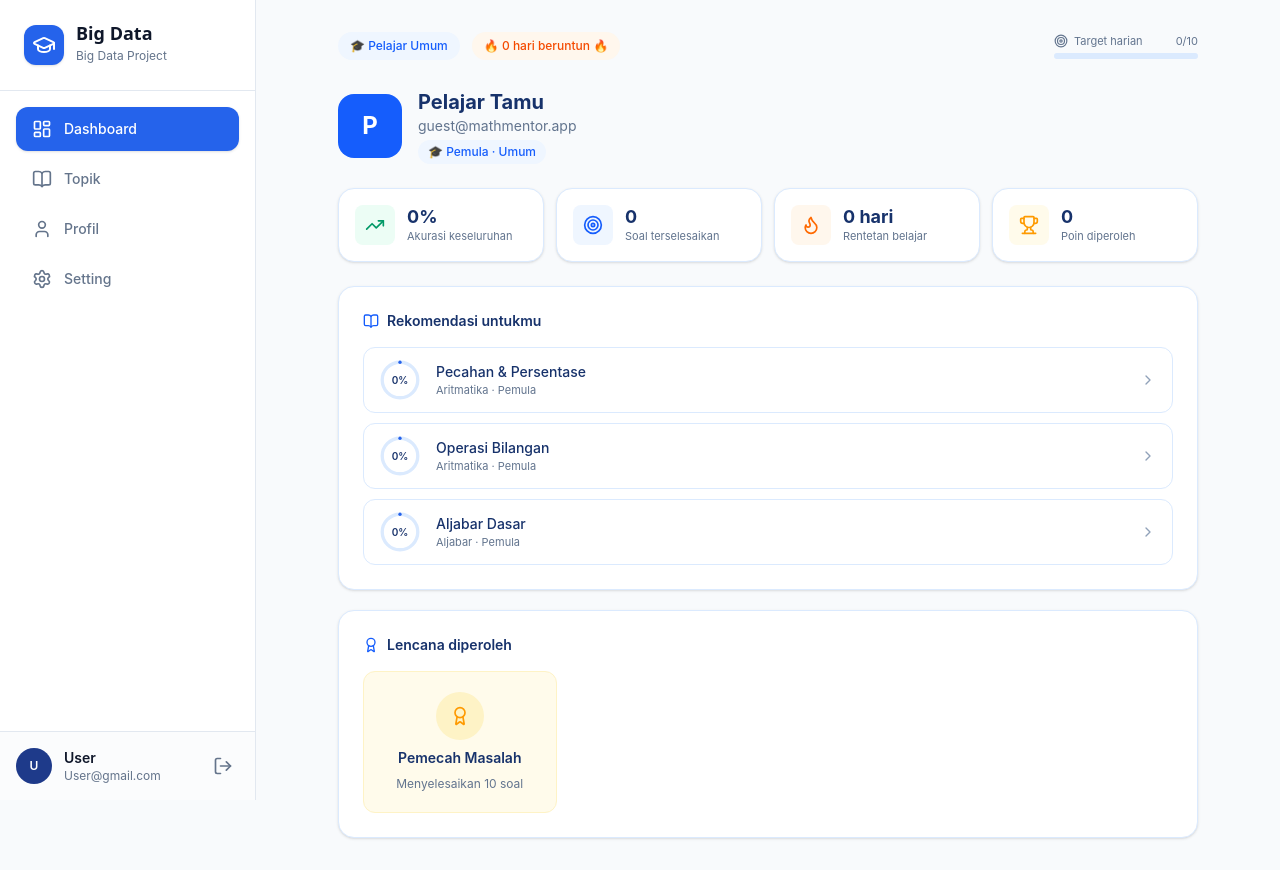
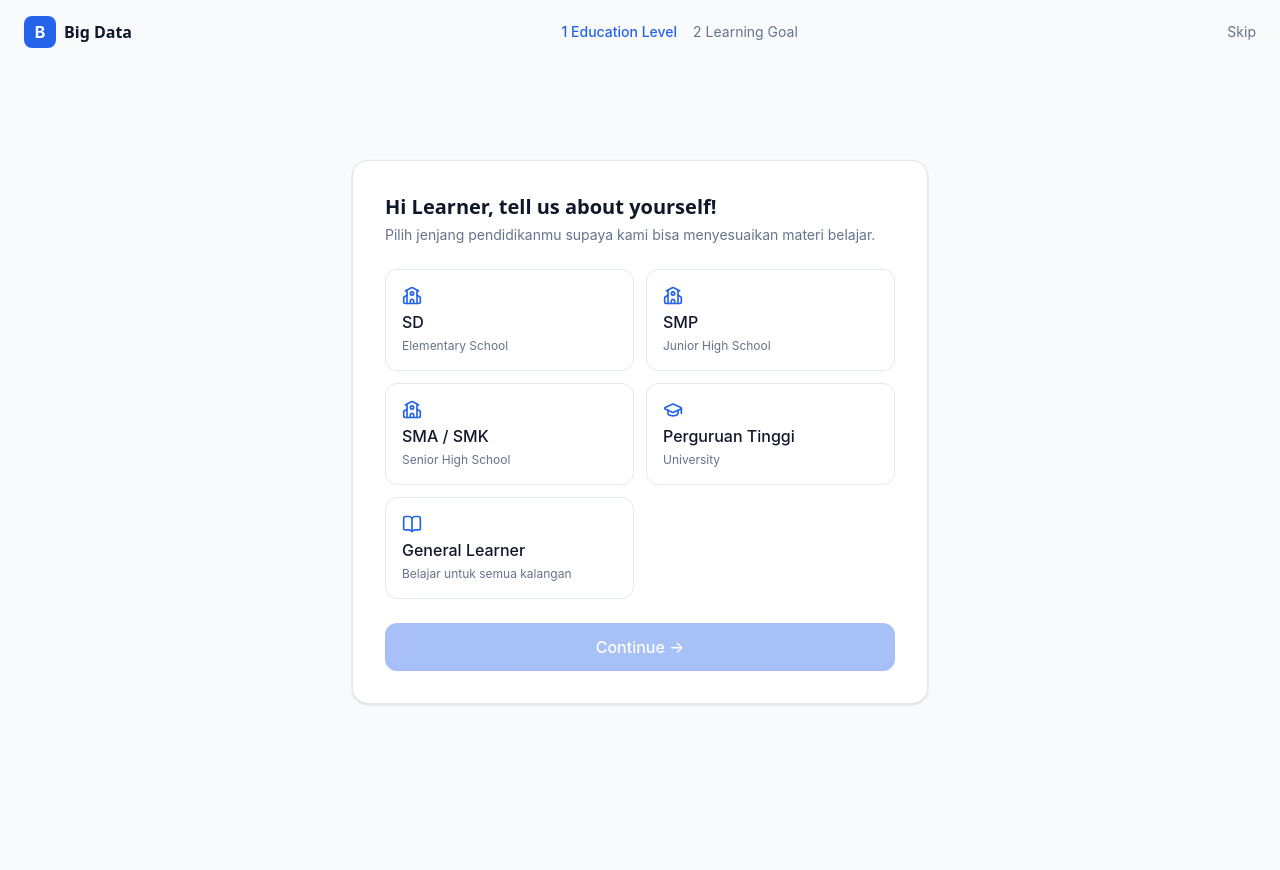
Before and after one commit to Project-Big-Data-26/Project_Nolla, a React (Vite) app in the folder frontend/: page / in a window 1280 px wide. After the commit the page ends 800 px from the top, so only its background shows below. Built offline with nearby package versions, Linux system fonts and the light colour scheme.

Commit message:
Add personalization wizard onboarding

```diff
--- a/frontend/src/App.jsx
+++ b/frontend/src/App.jsx
@@ -1,6 +1,14 @@
+import { useState } from "react";
+import PersonalizationWizard from "./pages/PersonalizationWizard";
 import PersonalizationProfile from "./pages/PersonalizationProfile";
 
 function App() {
+  const [onboardingDone, setOnboardingDone] = useState(false);
+
+  if (!onboardingDone) {
+    return <PersonalizationWizard onFinish={() => setOnboardingDone(true)} />;
+  }
+
   return <PersonalizationProfile />;
 }
 
--- /dev/null
+++ b/frontend/src/pages/PersonalizationWizard.jsx
@@ -0,0 +1,154 @@
+import { useState } from 'react'
+import {
+    School,
+    GraduationCap,
+    BookOpen,
+    TrendingUp,
+    Lightbulb,
+    Target,
+    Brain,
+    Briefcase,
+} from 'lucide-react'
+
+const educationOptions = [
+    { id: 'sd', label: 'SD', desc: 'Elementary School', icon: School },
+    { id: 'smp', label: 'SMP', desc: 'Junior High School', icon: School },
+    { id: 'sma', label: 'SMA / SMK', desc: 'Senior High School', icon: School },
+    { id: 'kuliah', label: 'Perguruan Tinggi', desc: 'University', icon: GraduationCap },
+    { id: 'umum', label: 'General Learner', desc: 'Belajar untuk semua kalangan', icon: BookOpen },
+]
+
+const learningGoalOptions = [
+    { id: 'grades', label: 'Improve my grades', icon: TrendingUp },
+    { id: 'skills', label: 'Learn new skills', icon: Lightbulb },
+    { id: 'exams', label: 'Prepare for exams', icon: Target },
+    { id: 'understand', label: 'Understand difficult topics', icon: Brain },
+    { id: 'career', label: 'Prepare for career', icon: Briefcase },
+]
+
+export default function PersonalizationWizard({ onFinish }) {
+    const [step, setStep] = useState(1)
+    const [educationLevel, setEducationLevel] = useState('')
+    const [learningGoal, setLearningGoal] = useState('')
+
+    return (
+        <div className="min-h-screen bg-neutral-bg flex flex-col">
+
+            <header className="flex items-center justify-between px-6 py-4">
+                <div className="flex items-center gap-2">
+                    <div className="flex h-8 w-8 items-center justify-center rounded-lg bg-primary text-white font-bold">
+                        B
+                    </div>
+                    <span className="font-heading font-semibold text-neutral-text">Big Data</span>
+                </div>
+
+                <div className="flex items-center gap-4 text-sm text-neutral-muted">
+                    <span className={step === 1 ? 'font-medium text-primary' : ''}>1 Education Level</span>
+                    <span className={step === 2 ? 'font-medium text-primary' : ''}>2 Learning Goal</span>
+                </div>
+
+                <button className="text-sm text-neutral-muted hover:text-neutral-text">
+                    Skip
+                </button>
+            </header>
+
+            <main className="flex flex-1 items-center justify-center px-4">
+                <div className="w-full max-w-xl rounded-2xl border border-neutral-border bg-neutral-card p-8 shadow-sm">
+
+                    {step === 1 && (
+                        <>
+                            <h1 className="font-heading text-xl font-bold text-neutral-text">
+                                Hi Learner, tell us about yourself!
+                            </h1>
+                            <p className="mt-1 text-sm text-neutral-muted">
+                                Pilih jenjang pendidikanmu supaya kami bisa menyesuaikan materi belajar.
+                            </p>
+
+                            <div className="mt-6 grid grid-cols-2 gap-3">
+                                {educationOptions.map(({ id, label, desc, icon: Icon }) => {
+                                    const isSelected = educationLevel === id
+                                    return (
+                                        <button
+                                            key={id}
+                                            type="button"
+                                            onClick={() => setEducationLevel(id)}
+                                            className={`flex flex-col items-start gap-1 rounded-xl border p-4 text-left transition ${
+                                                isSelected
+                                                    ? 'border-primary bg-blue-50'
+                                                    : 'border-neutral-border hover:border-primary'
+                                            }`}
+                                        >
+                                            <Icon className="h-5 w-5 text-primary" />
+                                            <span className="font-medium text-neutral-text">{label}</span>
+                                            <span className="text-xs text-neutral-muted">{desc}</span>
+                                        </button>
+                                    )
+                                })}
+                            </div>
+
+                            <button
+                                type="button"
+                                disabled={!educationLevel}
+                                onClick={() => setStep(2)}
+                                className="mt-6 w-full rounded-xl bg-primary py-3 font-medium text-white transition hover:bg-primary-hover disabled:cursor-not-allowed disabled:opacity-40"
+                            >
+                                Continue →
+                            </button>
+                        </>
+                    )}
+
+                    {step === 2 && (
+                        <>
+                            <h1 className="font-heading text-xl font-bold text-neutral-text">
+                                What do you want to learn?
+                            </h1>
+                            <p className="mt-1 text-sm text-neutral-muted">
+                                Pilih tujuan belajarmu supaya rekomendasi kami lebih tepat sasaran.
+                            </p>
+
+                            <div className="mt-6 grid grid-cols-2 gap-3">
+                                {learningGoalOptions.map(({ id, label, icon: Icon }) => {
+                                    const isSelected = learningGoal === id
+                                    return (
+                                        <button
+                                            key={id}
+                                            type="button"
+                                            onClick={() => setLearningGoal(id)}
+                                            className={`flex flex-col items-start gap-1 rounded-xl border p-4 text-left transition ${
+                                                isSelected
+                                                    ? 'border-primary bg-blue-50'
+                                                    : 'border-neutral-border hover:border-primary'
+                                            }`}
+                                        >
+                                            <Icon className="h-5 w-5 text-primary" />
+                                            <span className="font-medium text-neutral-text">{label}</span>
+                                        </button>
+                                    )
+                                })}
+                            </div>
+
+                            <div className="mt-6 flex gap-3">
+                                <button
+                                    type="button"
+                                    onClick={() => setStep(1)}
+                                    className="rounded-xl border border-neutral-border px-5 py-3 font-medium text-neutral-text transition hover:bg-neutral-bg"
+                                >
+                                    ← Back
+                                </button>
+                                <button
+                                    type="button"
+                                    disabled={!learningGoal}
+                                    onClick={() => onFinish({ educationLevel, learningGoal })}
+                                    className="flex-1 rounded-xl bg-primary py-3 font-medium text-white transition hover:bg-primary-hover disabled:cursor-not-allowed disabled:opacity-40"
+                                >
+                                    Continue →
+                                </button>
+                            </div>
+                        </>
+                    )}
+
+                </div>
+            </main>
+        </div>
+    )
+}
```
